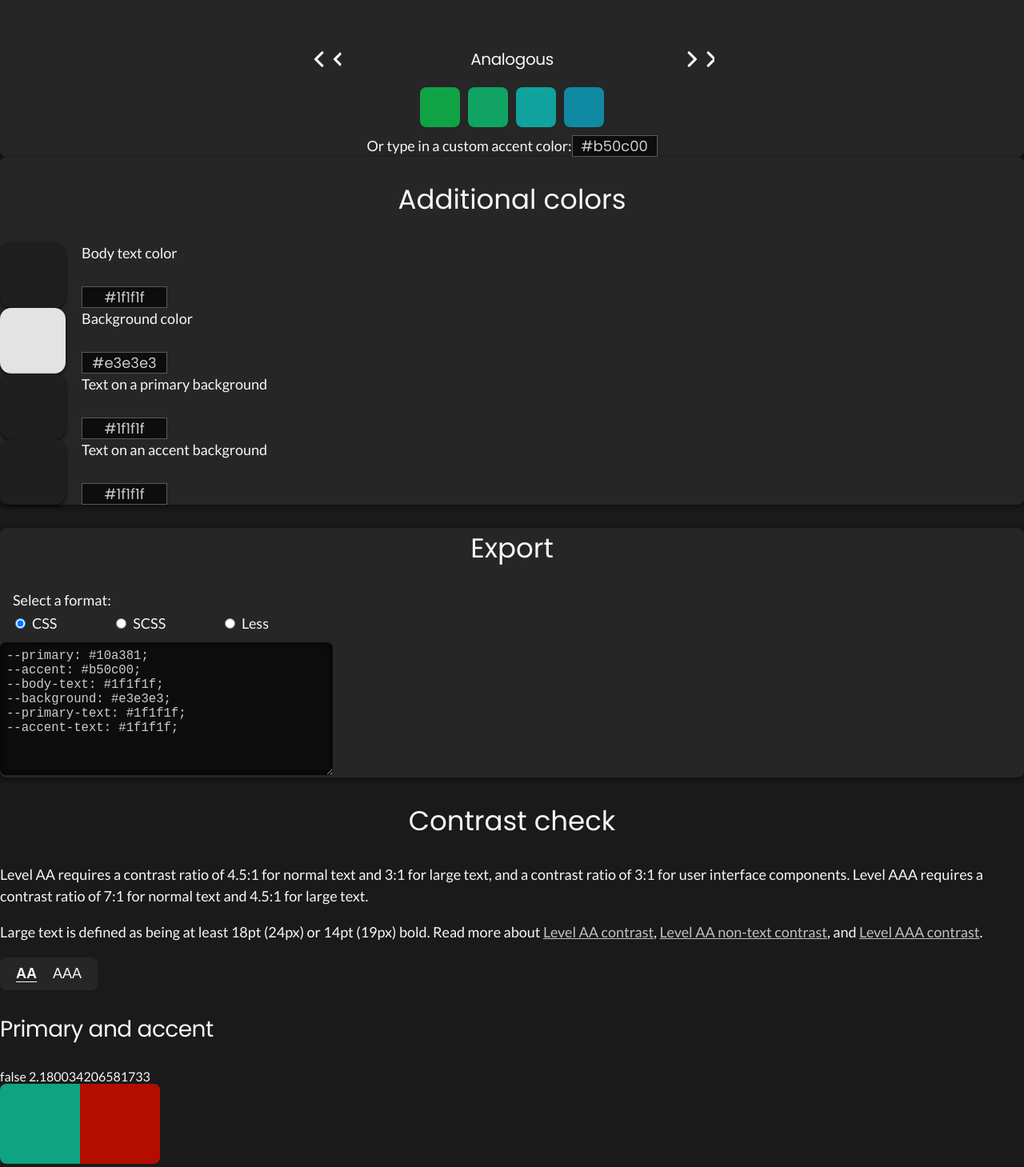
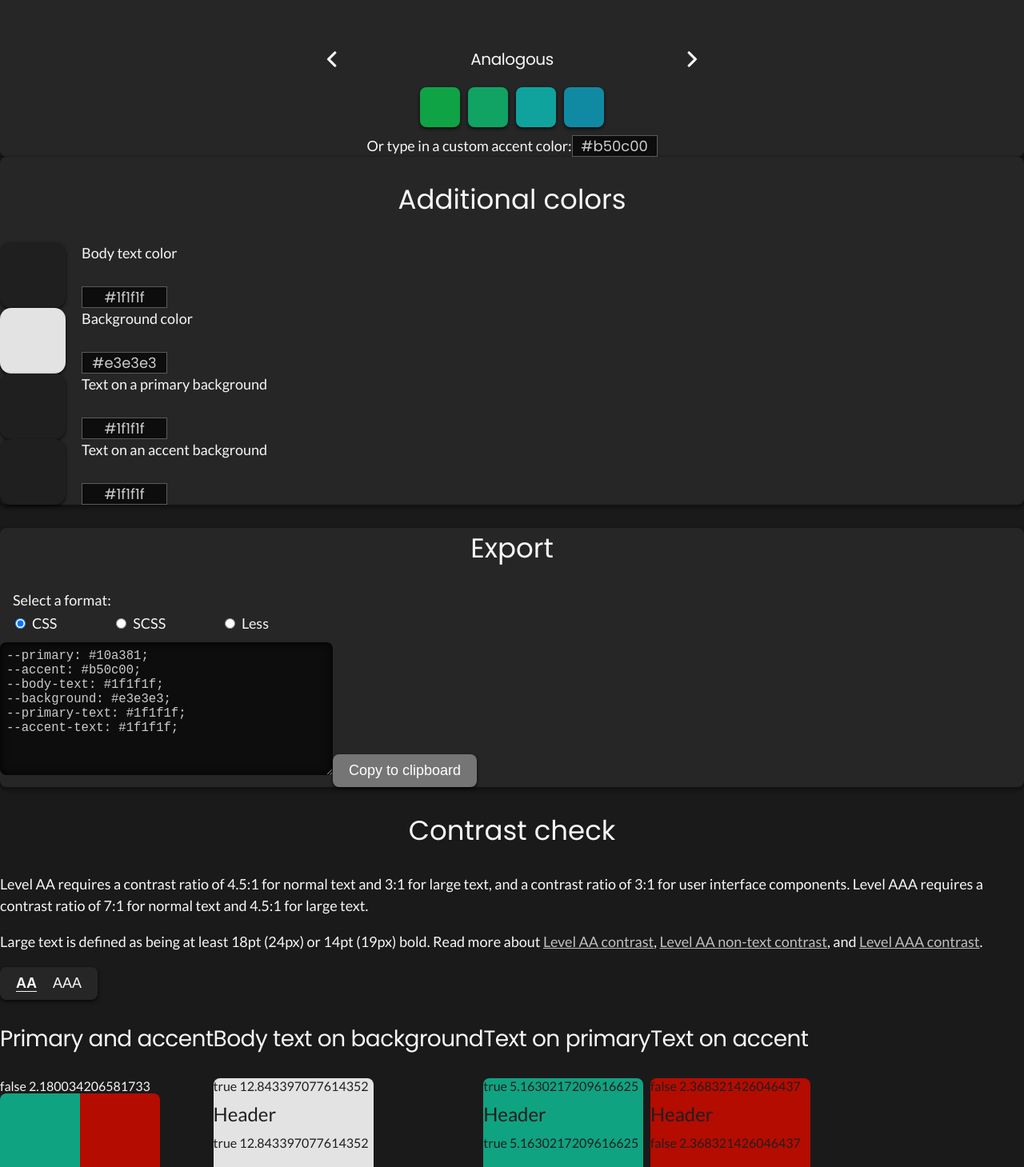
Before and after one commit to cagloria/palette-contrast, a React (Create React App) app: page / in a window 1280 px wide. Shown: the part 331-1790 px from the top of the page at 80% size. Built offline with nearby package versions, Linux system fonts and the light colour scheme.

Commit message:
Added export colors button

```diff
--- a/src/components/export/Export.js
+++ b/src/components/export/Export.js
@@ -58,11 +58,21 @@ export default function Export({
         setRadioValue(event.target.value);
     }
 
+    function copyColors() {
+        const colorsTextarea = document.getElementById("export-textarea");
+        colorsTextarea.select();
+        document.execCommand("copy");
+        colorsTextarea.blur();
+    }
+
     return (
         <section className="component-panel export-section">
             <h2>Export</h2>
 
-            <fieldset onChange={handleRadioChange} className="export-format-fieldset">
+            <fieldset
+                onChange={handleRadioChange}
+                className="export-format-fieldset"
+            >
                 <legend>Select a format:</legend>
                 <label>
                     <input
@@ -84,9 +94,14 @@ export default function Export({
             </fieldset>
 
             <textarea
+                id="export-textarea"
                 value={textareaValue}
                 onChange={handleTextareaChange}
             />
+
+            <button onClick={copyColors} className="dark-button">
+                Copy to clipboard
+            </button>
         </section>
     );
 }
--- a/src/css/index.css
+++ b/src/css/index.css
@@ -41,6 +41,8 @@ button {
   color: #f7f7f7;
   border: 0;
   border-radius: 8px;
+  -webkit-box-shadow: 0px 2px 4px rgba(0, 0, 0, 0.7);
+          box-shadow: 0px 2px 4px rgba(0, 0, 0, 0.7);
   background-color: #262626;
 }
 
@@ -85,10 +87,10 @@ textarea {
 }
 
 .component-panel {
+  border-radius: 8px;
   background: #262626;
-  -webkit-box-shadow: 0px 2px 4px 2px rgba(0, 0, 0, 0.35);
-          box-shadow: 0px 2px 4px 2px rgba(0, 0, 0, 0.35);
-  border-radius: 8px;
+  -webkit-box-shadow: 0 2px 4px 2px rgba(0, 0, 0, 0.35);
+          box-shadow: 0 2px 4px 2px rgba(0, 0, 0, 0.35);
 }
 
 .icon-button {
@@ -97,6 +99,8 @@ textarea {
   color: #f7f7f7;
   border: 0;
   background-color: transparent;
+  -webkit-box-shadow: none;
+          box-shadow: none;
 }
 
 .icon-button--previous {
@@ -105,6 +109,11 @@ textarea {
 
 .icon-button--next {
   background-image: url("../assets/mi-round-arrow_forward-24px.svg");
+}
+
+.dark-button {
+  color: #ffffff;
+  background-color: #757575;
 }
 
 .additional-colors-section {
@@ -222,6 +231,13 @@ textarea {
   grid-area: 4 / 1 / 5 / 4;
 }
 
+.accent-select-section .icon-button {
+  width: 24px;
+  height: 24px;
+  padding: 0;
+  background-color: transparent;
+}
+
 .accent-select-section .icon-button--previous {
   -ms-grid-column-align: end;
       justify-self: end;
@@ -308,3 +324,21 @@ textarea {
   font-weight: bold;
   border-bottom: 1px solid #f7f7f7;
 }
+
+.contrast-panels {
+  display: -webkit-box;
+  display: -ms-flexbox;
+  display: flex;
+  -ms-flex-wrap: wrap;
+      flex-wrap: wrap;
+}
+
+.contrast-panels > div {
+  display: -webkit-box;
+  display: -ms-flexbox;
+  display: flex;
+  -webkit-box-orient: vertical;
+  -webkit-box-direction: normal;
+      -ms-flex-direction: column;
+          flex-direction: column;
+}
--- a/src/scss/base/_classes.scss
+++ b/src/scss/base/_classes.scss
@@ -1,15 +1,16 @@
 .component-panel {
-    background: #262626;
-    box-shadow: 0px 2px 4px 2px rgba(0, 0, 0, 0.35);
     border-radius: 8px;
+    background: $panel-background;
+    box-shadow: 0 2px 4px 2px rgba(0, 0, 0, 0.35);
 }
 
 .icon-button {
     width: 24px;
     height: 24px;
-    color: $color-text;
+    color: $text-color;
     border: 0;
     background-color: transparent;
+    box-shadow: none;
     &--previous {
         background-image: url("../assets/mi-round-arrow_back-24px.svg");
     }
@@ -17,3 +18,8 @@
         background-image: url("../assets/mi-round-arrow_forward-24px.svg");
     }
 }
+
+.dark-button {
+    color: $dark-button-text-color;
+    background-color: $dark-button-background;
+}
--- a/src/scss/base/_general.scss
+++ b/src/scss/base/_general.scss
@@ -1,15 +1,15 @@
 body {
-    font-family: $font-header;
+    font-family: $header-font;
     margin: 0;
-    color: $color-text;
-    background-color: $color-main-background;
+    color: $text-color;
+    background-color: $body-background;
 }
 
 // *********************************************************
 // Text
 h2,
 h3 {
-    font-family: $font-body;
+    font-family: $body-font;
     font-weight: normal;
     font-style: normal;
 }
@@ -34,17 +34,18 @@ p {
 // *********************************************************
 // Forms
 a {
-    color: $color-link;
+    color: $link-color;
 }
 
 button {
     font-size: 1.125em;
     padding: 10px 20px;
     cursor: pointer;
-    color: $color-text;
+    color: $text-color;
     border: 0;
     border-radius: 8px;
-    background-color: $color-button-background;
+    box-shadow: 0px 2px 4px rgba(0, 0, 0, 0.7);
+    background-color: $button-background;
 }
 
 fieldset {
@@ -61,16 +62,16 @@ label {
 }
 
 input[type="text"] {
-    font-family: $font-body;
+    font-family: $body-font;
     font-size: 1.125em;
     line-height: 1.5em;
     box-sizing: border-box;
     width: 107px;
     height: 27px;
     text-align: center;
-    color: $color-field-text;
-    border: 0.5px solid $color-field-border;
-    background: $color-field-background;
+    color: $input-text-color;
+    border: 0.5px solid $input-border-color;
+    background: $input-background;
 }
 
 textarea {
@@ -78,9 +79,9 @@ textarea {
     width: clamp(320px, 90%, 400px);
     height: 150px;
     padding: 8px;
-    color: $color-field-text;
+    color: $input-text-color;
     border: 0;
     border-radius: 8px;
-    background-color: $color-field-background;
+    background-color: $input-background;
     box-shadow: inset 0 0 10px 2px rgba(0, 0, 0, 0.65);
 }
--- a/src/scss/components/_AccentSelect.scss
+++ b/src/scss/components/_AccentSelect.scss
@@ -13,6 +13,10 @@
     }
 
     .icon-button {
+        width: 24px;
+        height: 24px;
+        padding: 0;
+        background-color: transparent;
         &--previous {
             justify-self: end;
             grid-area: 2 / 1 / 3 / 2;
--- a/src/scss/components/_Contrast.scss
+++ b/src/scss/components/_Contrast.scss
@@ -5,7 +5,7 @@
 
     .active {
         font-weight: bold;
-        border-bottom: 1px solid $color-text;
+        border-bottom: 1px solid $text-color;
     }
 }
 
```
Also changed, not shown: src/scss/index.scss (+17 -9 lines).
